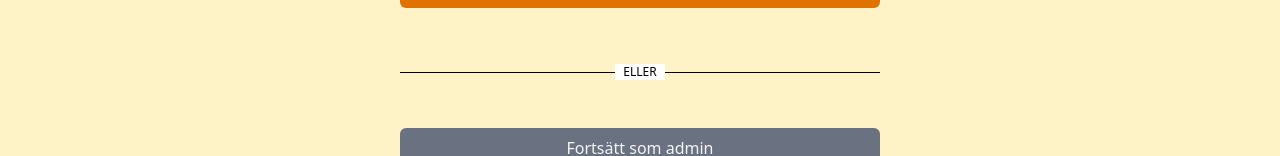
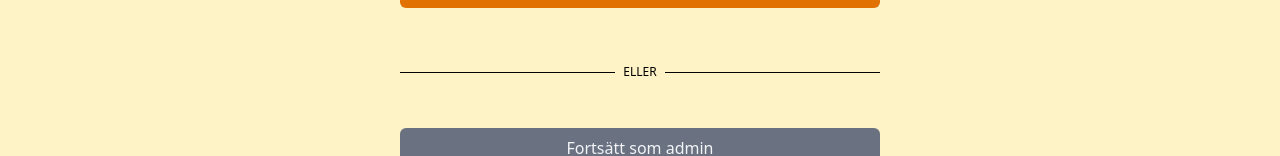
Before and after one commit to Team-Umea/AirbeanApi, a React (Vite) app in the folder client/airbeanclient/: page /login in a window 1280 px wide. Shown: the part 529-685 px from the top of the page. Built offline with nearby package versions, Linux system fonts and the light colour scheme; no server answers.

Commit message:
Fixed bg color overlapp issue on login page

```diff
--- a/client/airbeanclient/src/pages/Login.jsx
+++ b/client/airbeanclient/src/pages/Login.jsx
@@ -122,7 +122,7 @@ const Login = () => {
                 <span className="w-full border-t" />
               </div>
               <div className="relative flex justify-center text-xs uppercase">
-                <span className="bg-white px-2 relative z-10">eller</span>
+                <span className="bg-amber-100 px-2 relative z-10">eller</span>
               </div>
             </div>
             <SecondaryButton onClick={handleRoleToggle} className="mt-12!" disabled={isPending}>
```
